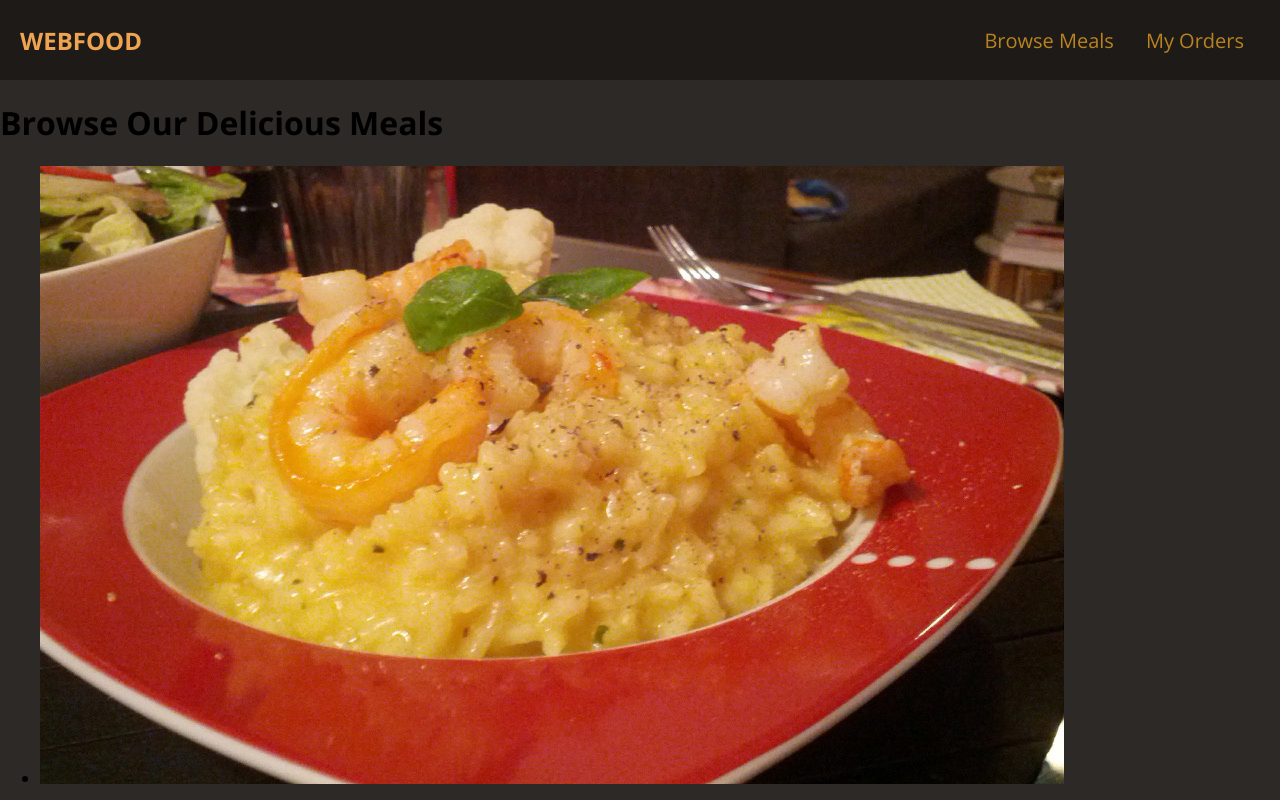
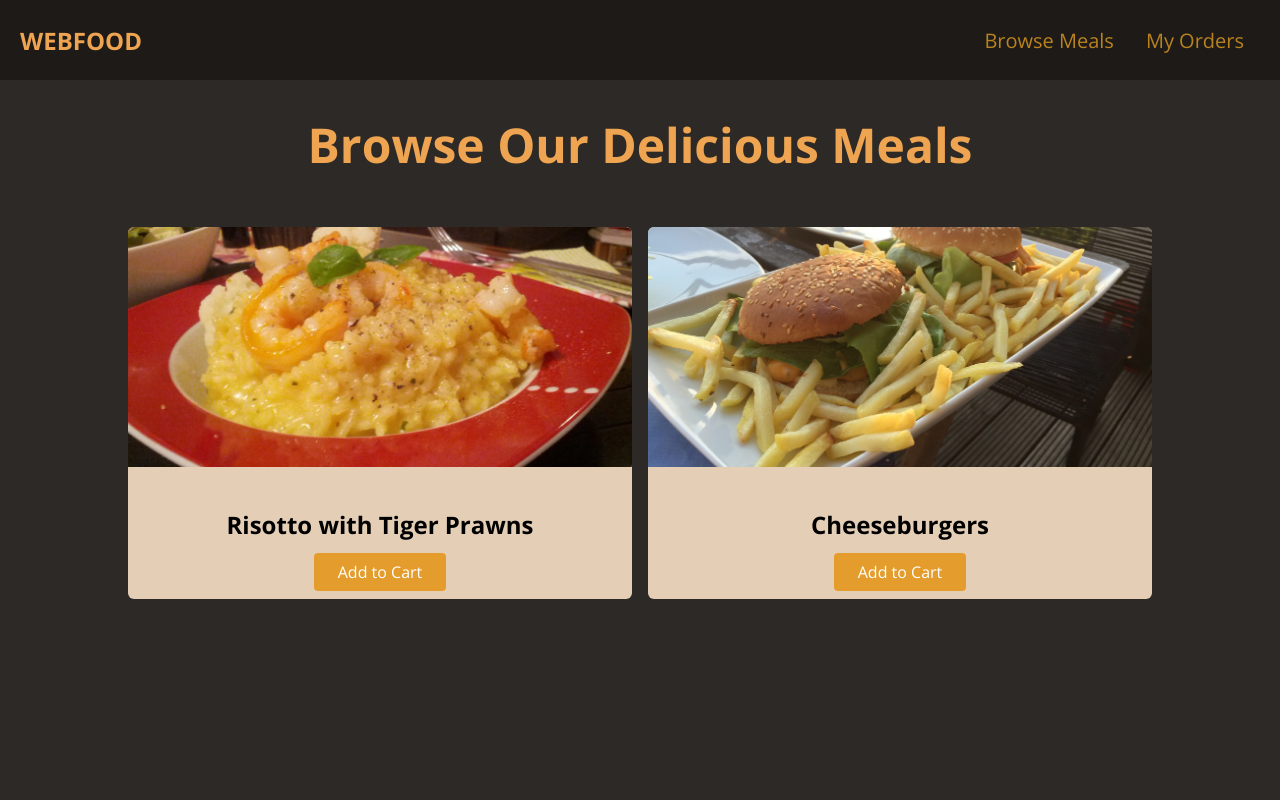
Before and after one commit to J0rgeMG/web-food, a plain HTML site: page index.html in a window 1280 px wide. Shown: the top 800 px of the page. Drawn offline with nearby package versions, Linux system fonts and the light colour scheme.

Commit message:
refactored the index.html and finished the basic styles.css

```diff
--- a/index.html
+++ b/index.html
@@ -23,9 +23,9 @@
     </header>
     <main>
       <h1>Browse Our Delicious Meals</h1>
-      <section id="lastest-products">
+      <section id="latest-products">
         <ul>
-          <li class="food-items">
+          <li class="food-item">
             <article>
               <img src="images/risotto.jpg" alt="an image of a risotto" />
               <div class="food-item-content">
@@ -34,7 +34,7 @@
               </div>
             </article>
           </li>
-          <li class="food-items">
+          <li class="food-item">
             <article>
               <img
                 src="images/cheeseburgers.jpg"
--- a/styles.css
+++ b/styles.css
@@ -43,3 +43,50 @@ a{
 #main-header nav a:hover{
     color: rgb(228, 163, 44);
 }
+
+main h1{
+    text-align: center;
+    color: rgb(238, 164, 80);
+    font-size: 48px;
+}
+
+#latest-products{
+    width: 80%;
+    margin: 50px auto;
+}
+
+#latest-products ul{
+    display: grid;
+    grid-template-columns: 1fr 1fr;
+    gap: 16px;
+    margin: 0;
+    padding: 0;
+}
+
+#latest-products li{
+    background-color: rgb(228, 206, 182);
+    border-radius: 6px;
+    overflow: hidden;
+}
+
+.food-item img{
+    height: 240px;
+    width: 100%;
+    object-fit: cover;
+}
+
+.food-item-content{
+    padding: 16px;
+    text-align: center;
+}
+
+.btn{
+    background-color: rgb(228, 156, 44);
+    color: white;
+    border-radius: 4px;
+    padding: 8px 24px;
+}
+
+.btn:hover{
+    background-color: rgb(221, 134, 34);
+}
```
